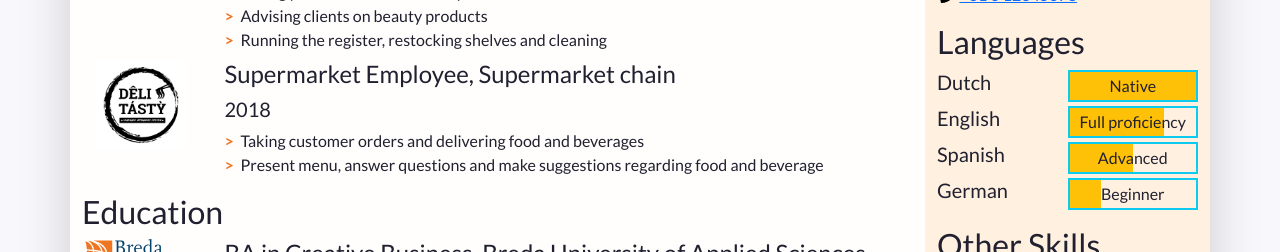
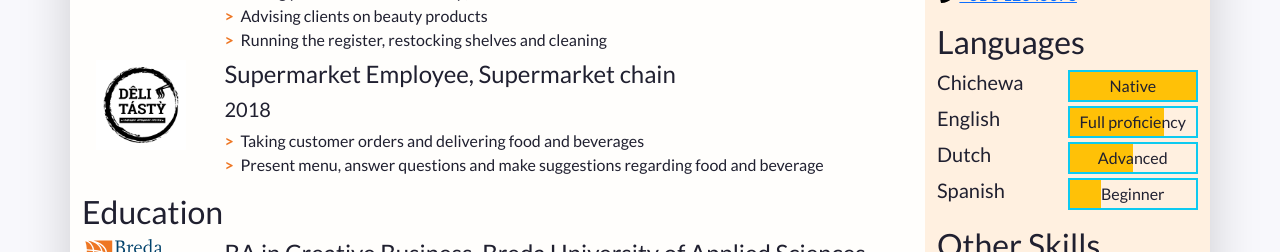
Before and after one commit to leilamoon22/Mycv, a plain HTML site: page index.html in a window 1280 px wide. Shown: the part 367-619 px from the top of the page. Drawn offline with nearby package versions, Linux system fonts and the light colour scheme.

Commit message:
languages

```diff
--- a/index.html
+++ b/index.html
@@ -214,7 +214,7 @@
             <!-- Each item in the list is a language. Modify, add or remove depending on what you speak -->
             <ul class="language-list list-unstyled">
               <li class="language-item d-flex mb-1">
-                <h5 class="language-name w-50">Dutch</h5>
+                <h5 class="language-name w-50">Chichewa</h5>
                 <div class="language-level w-50 border border-info border-2 position-relative">
                   <!-- The div below is a progress bar. Choose between w-25, w-50, w-75 and w-100 to show your level of fluency -->
                   <div class="language-progress position-absolute bg-warning h-100 w-100"></div>
@@ -230,7 +230,7 @@
                 </div>
               </li>
               <li class="language-item d-flex mb-1">
-                <h5 class="language-name w-50">Spanish</h5>
+                <h5 class="language-name w-50">Dutch</h5>
                 <div class="language-level w-50 border border-info border-2 position-relative">
                   <!-- The div below is a progress bar. Choose between w-25, w-50, w-75 and w-100 to show your level of fluency -->
                   <div class="language-progress position-absolute bg-warning h-100 w-50"></div>
@@ -238,7 +238,7 @@
                 </div>
               </li>
               <li class="language-item d-flex mb-1">
-                <h5 class="language-name w-50">German</h5>
+                <h5 class="language-name w-50">Spanish</h5>
                 <div class="language-level w-50 border border-info border-2 position-relative">
                   <!-- The div below is a progress bar. Choose between w-25, w-50, w-75 and w-100 to show your level of fluency -->
                   <div class="language-progress position-absolute bg-warning h-100 w-25"></div>
```
